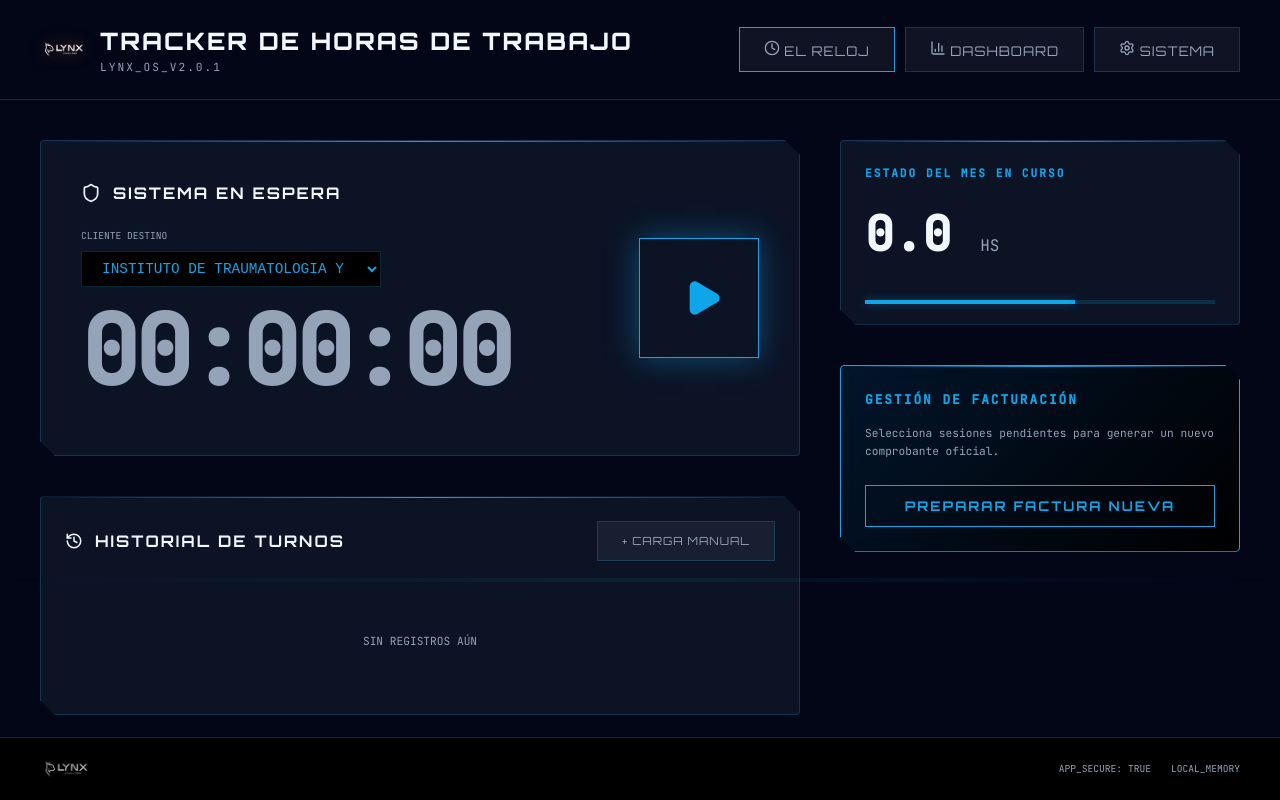
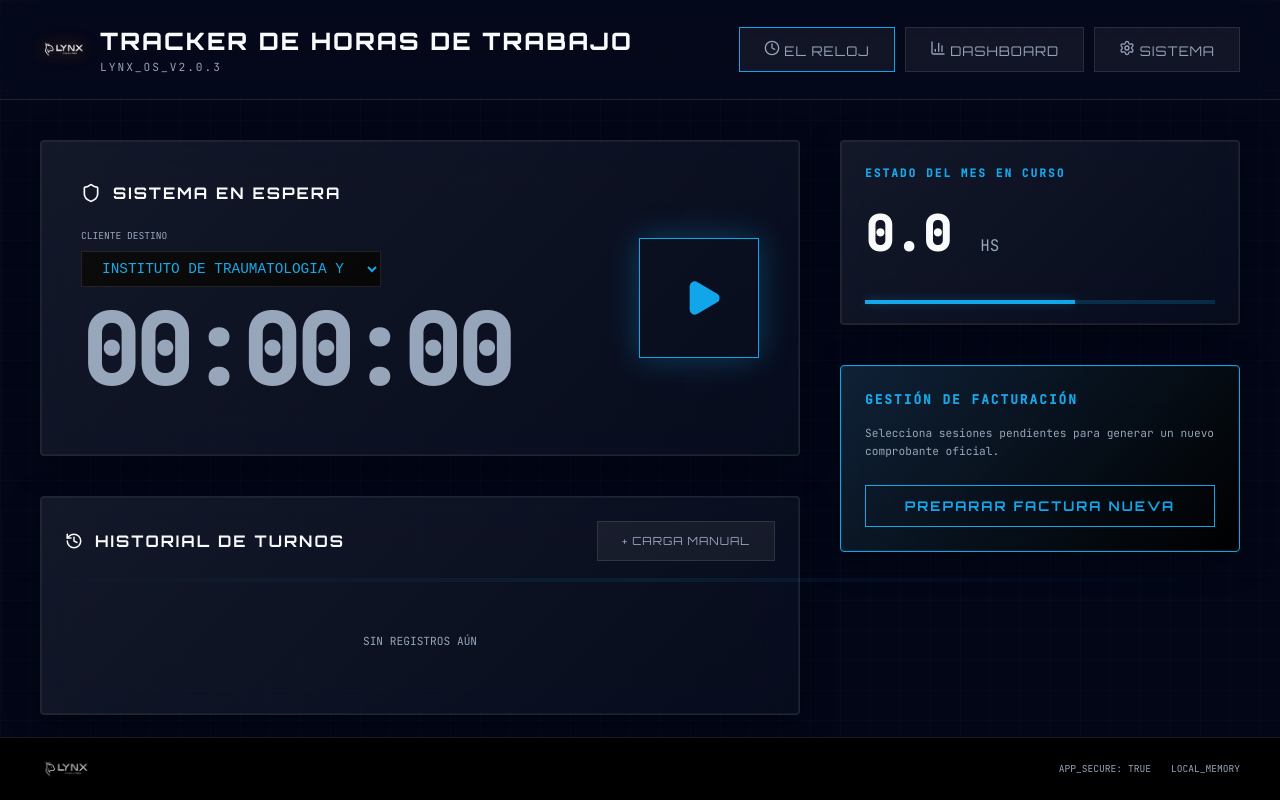
Before and after one commit to lynxok/horastracker, a React (Vite) app: page / in a window 1280 px wide. Built offline with nearby package versions, Linux system fonts and the light colour scheme.

Commit message:
fix: app version visibility and footer polish

```diff
--- a/package.json
+++ b/package.json
@@ -1,7 +1,7 @@
 {
   "name": "tracker-de-horas",
   "private": true,
-  "version": "2.0.2",
+  "version": "2.0.3",
   "main": "electron/main.cjs",
   "repository": {
     "type": "git",
--- a/src/App.tsx
+++ b/src/App.tsx
@@ -13,7 +13,7 @@ import {
   isWithinInterval, parseISO
 } from 'date-fns';
 
-const APP_VERSION = '2.0.1';
+const APP_VERSION = '2.0.3';
 
 // --- TYPES ---
 declare global {
@@ -149,7 +149,7 @@ const App: React.FC = () => {
   const [lastCheckIp, setLastCheckIp] = useState<string>('');
   const [updateStatus, setUpdateStatus] = useState<'available' | 'downloaded' | 'idle'>('idle');
   const [isToastView, setIsToastView] = useState(false);
-  const [toastClient, setToastClient] = useState<Client | null>(null);
+  const [toastData, setToastData] = useState<any>(null);
   const [isInvoicing, setIsInvoicing] = useState(false);
 
   // Modal States
@@ -288,9 +288,10 @@ const App: React.FC = () => {
       const clientData = params.get('client');
       if (clientData) {
         try {
-          setToastClient(JSON.parse(clientData));
+          const parsed = JSON.parse(clientData);
+          setToastData(parsed);
         } catch (e) {
-          console.error('Error parsing toast client data', e);
+          console.error('Error parsing toast data', e);
         }
       }
     }
@@ -755,25 +756,66 @@ const App: React.FC = () => {
 
   if (!isLoaded) return null;
 
-  if (isToastView && toastClient) {
+  if (isToastView && toastData) {
+    const isUpdate = toastData.type === 'update';
+
     return (
-      <div style={{ width: '400px', height: '160px', overflow: 'hidden', padding: '16px', display: 'flex', flexDirection: 'column', gap: '12px', border: '2px solid var(--accent-color)', background: 'linear-gradient(135deg, #020617 0%, #0f172a 100%)', boxShadow: '0 0 20px rgba(59, 130, 246, 0.3)', color: 'white' }}>
+      <div className="fade-in" style={{
+        width: '400px',
+        height: '160px',
+        overflow: 'hidden',
+        padding: '16px',
+        display: 'flex',
+        flexDirection: 'column',
+        gap: '12px',
+        border: '1px solid var(--surface-border)',
+        background: 'rgba(15, 23, 42, 0.6)',
+        backdropFilter: 'blur(30px)',
+        boxShadow: '0 8px 32px 0 rgba(0, 0, 0, 0.4)',
+        color: 'white',
+        position: 'relative'
+      }}>
+        {/* Reflection top border */}
+        <div style={{ position: 'absolute', top: 0, left: 0, right: 0, height: '1px', background: 'linear-gradient(90deg, transparent, rgba(255,255,255,0.2), transparent)' }}></div>
+
         <div style={{ display: 'flex', justifyContent: 'space-between', alignItems: 'center' }}>
           <div style={{ display: 'flex', alignItems: 'center', gap: '8px' }}>
-            <div style={{ width: '8px', height: '8px', borderRadius: '50%', background: 'var(--accent-color)', boxShadow: '0 0 10px var(--accent-color)' }}></div>
-            <span className="mono-font" style={{ fontSize: '0.7rem', color: 'var(--accent-color)', letterSpacing: '2px' }}>ZONA DETECTADA</span>
+            <div style={{
+              width: '8px',
+              height: '8px',
+              borderRadius: '50%',
+              background: isUpdate ? 'var(--success)' : 'var(--accent-color)',
+              boxShadow: `0 0 10px ${isUpdate ? 'var(--success-glow)' : 'var(--accent-glow)'}`
+            }}></div>
+            <span className="mono-font" style={{ fontSize: '0.7rem', color: isUpdate ? 'var(--success)' : 'var(--accent-color)', letterSpacing: '2px' }}>
+              {isUpdate ? 'SISTEMA LYNX' : 'ZONA DETECTADA'}
+            </span>
           </div>
           <button onClick={() => window.electronAPI.closeToast()} style={{ background: 'none', border: 'none', color: '#64748b', cursor: 'pointer' }}><X size={16}/></button>
         </div>
 
         <div style={{ flex: 1 }}>
-          <h2 className="mono-font" style={{ fontSize: '1rem', margin: '0 0 4px 0' }}>{toastClient.name}</h2>
-          <p style={{ margin: 0, fontSize: '0.75rem', color: '#94a3b8' }}>Estás conectado a la red de este cliente. ¿Deseas iniciar el trackeo?</p>
+          <h2 className="mono-font" style={{ fontSize: '1rem', margin: '0 0 4px 0' }}>{toastData.name}</h2>
+          <p style={{ margin: 0, fontSize: '0.75rem', color: '#94a3b8' }}>
+            {isUpdate
+              ? 'Una nueva versión ha sido preparada e instalada automáticamente. Reinicia para aplicar.'
+              : 'Estás conectado a la red de este cliente. ¿Deseas iniciar el trackeo?'}
+          </p>
         </div>
 
         <div style={{ display: 'flex', gap: '8px' }}>
+          {isUpdate ? (
             <button
-            onClick={() => window.electronAPI.toastActionStart(toastClient)}
+              onClick={() => window.electronAPI.restartApp()}
+              className="btn-primary"
+              style={{ flex: 1, justifyContent: 'center', fontSize: '0.8rem', padding: '10px' }}
+            >
+              REINICIAR AHORA
+            </button>
+          ) : (
+            <>
+              <button
+                onClick={() => window.electronAPI.toastActionStart(toastData)}
                 className="btn-primary"
                 style={{ flex: 2, justifyContent: 'center', fontSize: '0.8rem', padding: '10px' }}
               >
@@ -782,10 +824,12 @@ const App: React.FC = () => {
               <button
                 onClick={() => window.electronAPI.closeToast()}
                 className="btn-secondary"
-            style={{ flex: 1, justifyContent: 'center', fontSize: '0.8rem', padding: '10px' }}
+                style={{ flex: 1, justifyContent: 'center', fontSize: '0.8rem', padding: '10px', background: 'rgba(255,255,255,0.05)' }}
               >
                 IGNORAR
               </button>
+            </>
+          )}
         </div>
       </div>
     );
@@ -821,11 +865,11 @@ const App: React.FC = () => {
 
   // APP RENDER
   return (
-    <div style={{ height: '100vh', display: 'flex', flexDirection: 'column', background: '#020617' }}>
+    <div style={{ height: '100vh', display: 'flex', flexDirection: 'column', background: 'transparent' }}>
       {/* OS DRAG BAR */}
       {window.electronAPI && (
         <div style={{
-          height: '40px', background: 'rgba(0,0,0,0.8)', borderBottom: '1px solid var(--surface-border)',
+          height: '40px', background: 'rgba(2, 6, 23, 0.6)', backdropFilter: 'blur(10px)', borderBottom: '1px solid var(--surface-border)',
           display: 'flex', justifyContent: 'flex-end', alignItems: 'center', padding: '0 10px',
           ...( { WebkitAppRegion: 'drag' } as any )
         }}>
@@ -838,7 +882,7 @@ const App: React.FC = () => {
       )}
 
       {/* HEADER NAV */}
-      <header style={{ padding: '0 40px', height: '100px', display: 'flex', alignItems: 'center', borderBottom: '1px solid var(--surface-border)', background: 'var(--bg-color)' }}>
+      <header style={{ padding: '0 40px', height: '100px', display: 'flex', alignItems: 'center', borderBottom: '1px solid var(--surface-border)', background: 'rgba(15, 23, 42, 0.2)', backdropFilter: 'blur(30px)' }}>
         <div style={{ display: 'flex', alignItems: 'center', gap: '12px' }}>
           <img src={lynxIconUrl} alt="LYNX Logo" style={{ width: '48px', height: '48px', objectFit: 'contain', filter: 'drop-shadow(0 0 8px rgba(255,100,0,0.6))' }} />
           <div>
--- a/src/index.css
+++ b/src/index.css
@@ -2,18 +2,19 @@
 
 :root {
   --bg-color: #020617;
-  --surface-color: rgba(15, 23, 42, 0.8);
-  --surface-border: rgba(56, 189, 248, 0.2);
+  --surface-color: rgba(15, 23, 42, 0.4); /* Much more transparent */
+  --surface-border: rgba(255, 255, 255, 0.1); /* Subtle white border for glass */
   --accent-color: #0ea5e9;
-  --accent-glow: rgba(14, 165, 233, 0.4);
-  --accent-secondary: #f472b6; /* Pink glow for highlights */
-  --text-primary: #f0f9ff;
+  --accent-glow: rgba(14, 165, 233, 0.3);
+  --accent-secondary: #f472b6;
+  --text-primary: #f8fafc;
   --text-secondary: #94a3b8;
   --success: #22c55e;
-  --success-glow: rgba(34, 197, 94, 0.3);
+  --success-glow: rgba(34, 197, 94, 0.2);
   --danger: #ef4444;
-  --danger-glow: rgba(239, 68, 68, 0.3);
-  --transition: all 0.4s cubic-bezier(0.16, 1, 0.3, 1);
+  --danger-glow: rgba(239, 68, 68, 0.2);
+  --transition: all 0.5s cubic-bezier(0.16, 1, 0.3, 1);
+  --glass-reflection: linear-gradient(135deg, rgba(255, 255, 255, 0.1) 0%, transparent 100%);
 
   font-family: 'Inter', system-ui, -apple-system, sans-serif;
   line-height: 1.5;
@@ -81,37 +82,37 @@ h1, h2, h3, .cyber-font {
 
 .premium-card {
   background: var(--surface-color);
-  backdrop-filter: blur(20px);
+  backdrop-filter: blur(40px); /* Deeper blur */
+  -webkit-backdrop-filter: blur(40px);
   border: 1px solid var(--surface-border);
-  border-radius: 4px; /* Sharper corners for futuristic tech look */
+  border-radius: 4px;
   padding: 24px;
-  box-shadow: 0 0 30px rgba(0, 0, 0, 0.5);
+  box-shadow:
+    0 8px 32px 0 rgba(0, 0, 0, 0.4),
+    inset 0 0 0 1px rgba(255, 255, 255, 0.05); /* Hidden inner border */
   position: relative;
   overflow: hidden;
-  clip-path: polygon(
-    0 0,
-    calc(100% - 15px) 0,
-    100% 15px,
-    100% 100%,
-    15px 100%,
-    0 calc(100% - 15px)
-  );
+  transition: var(--transition);
 }
 
-.premium-card::before {
+.premium-card::after {
   content: "";
   position: absolute;
   top: 0;
   left: 0;
-  width: 100%;
-  height: 1px;
-  background: linear-gradient(90deg, transparent, var(--accent-color), transparent);
+  right: 0;
+  bottom: 0;
+  background: var(--glass-reflection);
+  pointer-events: none;
+  opacity: 0.5;
 }
 
 .premium-card:hover {
-  border-color: var(--accent-color);
-  box-shadow: 0 0 40px rgba(14, 165, 233, 0.15);
-  transform: translateY(-2px);
+  border-color: rgba(255, 255, 255, 0.2);
+  box-shadow:
+    0 12px 40px rgba(0, 0, 0, 0.6),
+    0 0 20px var(--accent-glow);
+  transform: translateY(-4px) scale(1.01);
 }
 
 .btn-primary {
@@ -187,8 +188,9 @@ h1, h2, h3, .cyber-font {
   left: 0;
   right: 0;
   bottom: 0;
-  background: rgba(0, 0, 0, 0.9);
-  backdrop-filter: blur(20px);
+  background: rgba(2, 6, 23, 0.4); /* Much more transparent */
+  backdrop-filter: blur(40px);
+  -webkit-backdrop-filter: blur(40px);
   display: flex;
   align-items: center;
   justify-content: center;
```
Also changed, not shown: electron/main.cjs (+7 -2 lines). Lines whose indentation alone changed are shown as unchanged.
